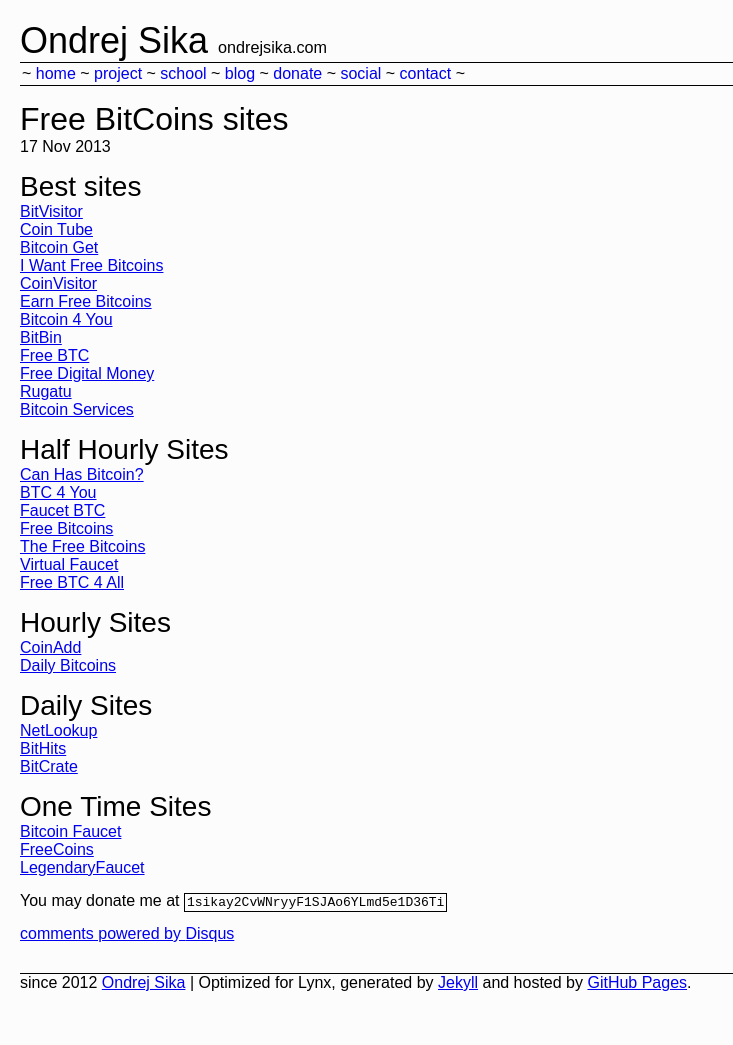
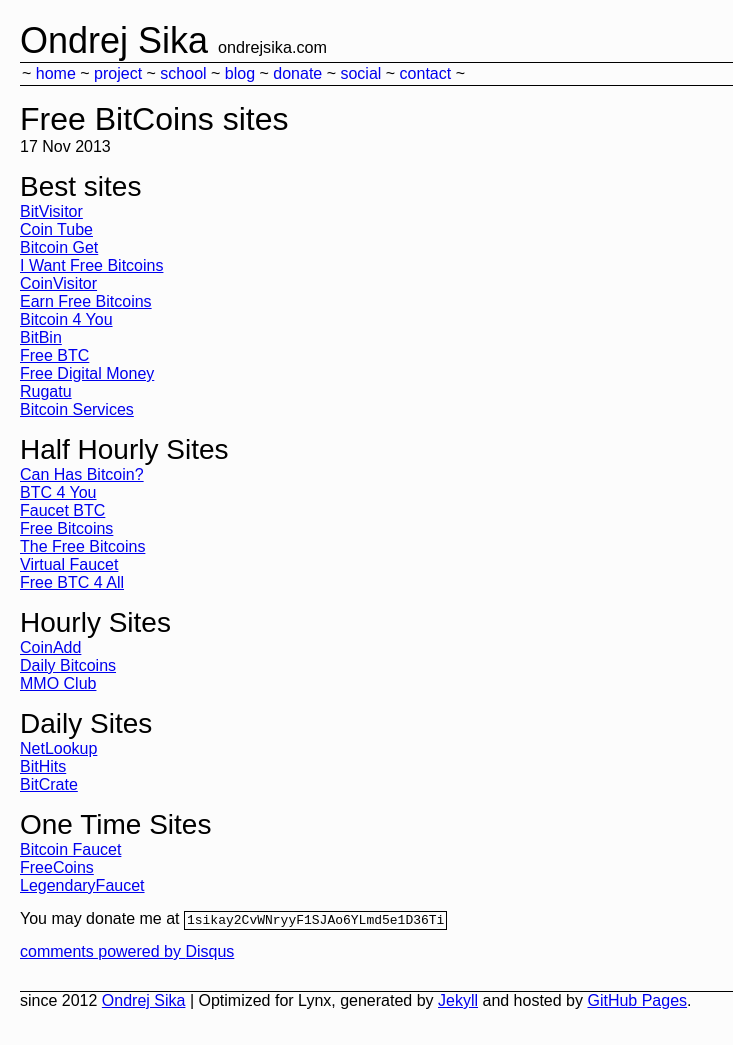
Before and after one commit to ondrejsika/ondrejsika.com, a Jekyll site: the page built from _posts/2013-11-17-free-bitcoins.md, in a window 1280 px wide. Shown: the whole page, without its empty margins (0-733 px from the left). Built offline with Jekyll 4.4.1, drawn with Linux system fonts in a browser that asks for light colours; Markdown is read by kramdown in place of the engine named in the settings; comment, search, counter and statistics services are not loaded.

Commit message:
add mmo to free bitcoin sites

```diff
--- a/_posts/2013-11-17-free-bitcoins.md
+++ b/_posts/2013-11-17-free-bitcoins.md
@@ -38,6 +38,7 @@
 
 * [CoinAdd](https://coinad.com?r=14757)
 * [Daily Bitcoins](http://dailybitcoins.org/index.php?aff=1sikay2CvWNryyF1SJAo6YLmd5e1D36Ti)
+* [MMO Club](http://mmoclub.com/?id=88694)
 
 
 ### Daily Sites
```
